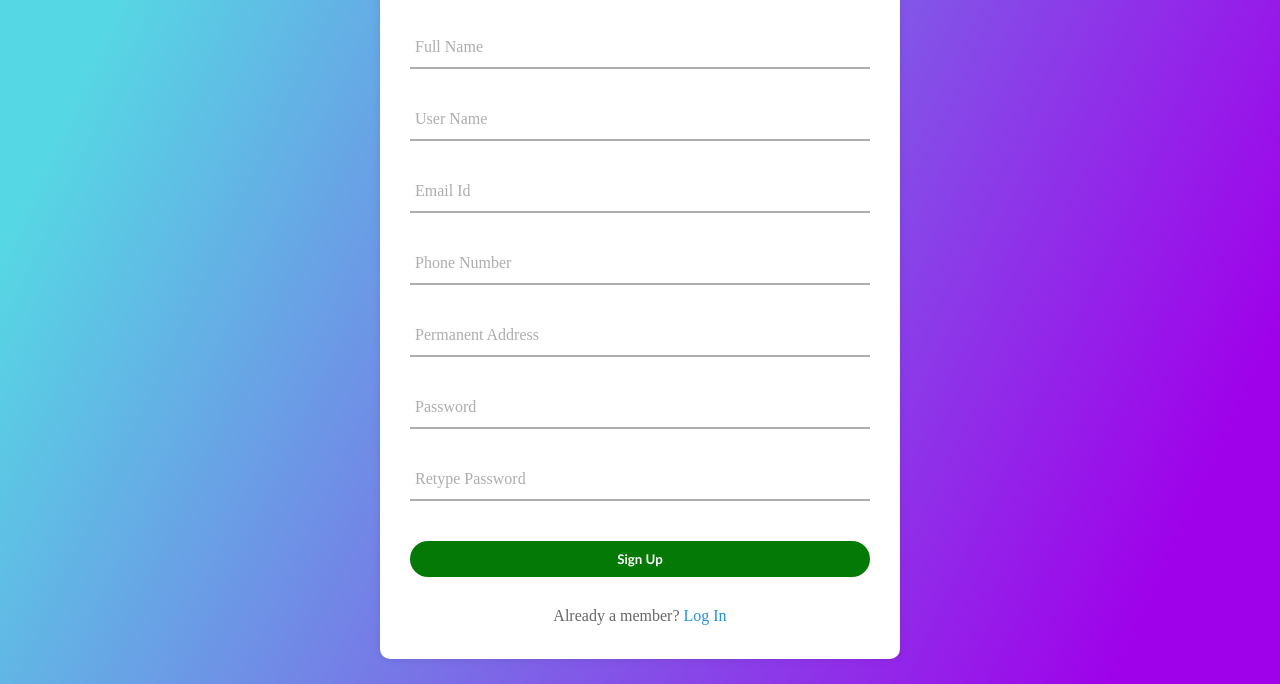
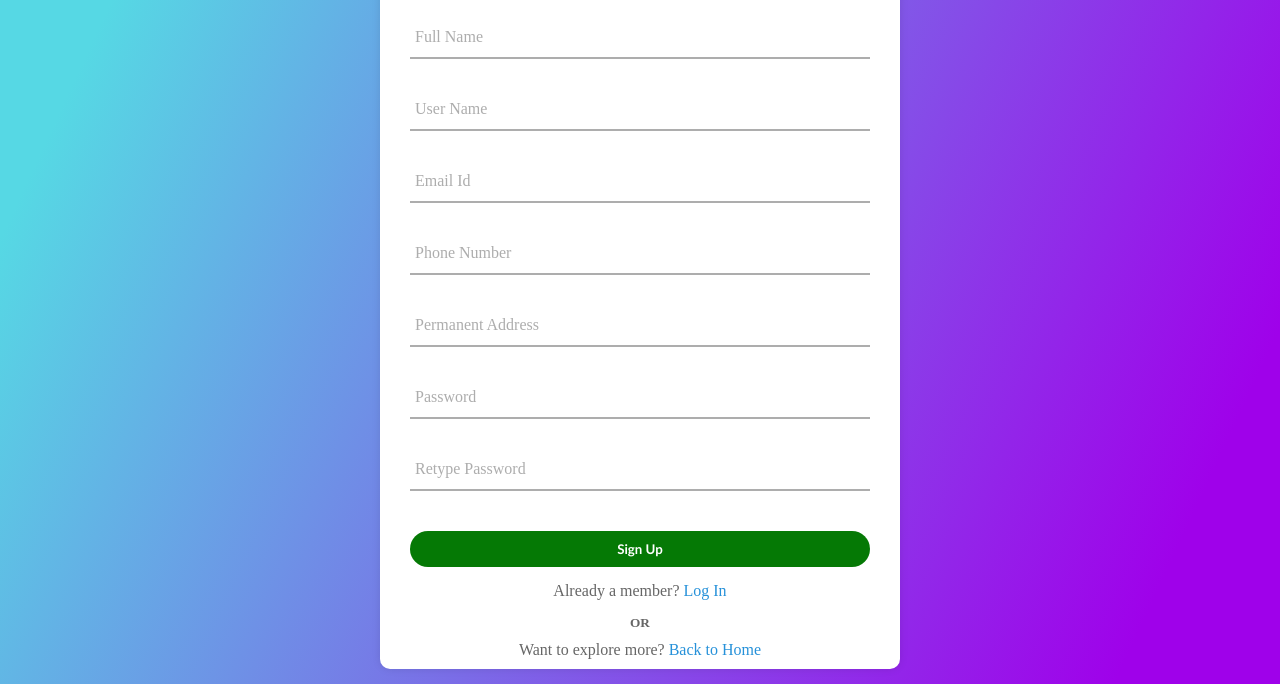
Before and after one commit to abhik7872/Career-Guidance-Website, a website: page public/studentSignup.html in a window 1280 px wide. Shown: the part 116-800 px from the top of the page. Drawn offline with Linux system fonts and the light colour scheme.

Commit message:
Sections added

```diff
--- a/public/css/collegeSignup.css
+++ b/public/css/collegeSignup.css
@@ -13,7 +13,7 @@ body{
 
 .box{
     width: 520px;
-    height: 750px;
+    height: 770px;
     box-sizing: border-box;
     top: 50%;
     left: 50%;
@@ -96,7 +96,7 @@ form .txt__field {
 }
 
 .login__link {
-    margin: 30px 0;
+    margin: 15px 0;
     text-align: center;
     font-size: 16px;
     color: #666;
@@ -109,6 +109,28 @@ form .txt__field {
 }
 
 .login__link a:hover {
+    text-decoration: underline;
+}
+
+.back__to__home {
+    margin: 15px 0;
+    text-align: center;
+    font-size: 16px;
+    color: #666;
+}
+
+.back__to__home h5 {
+    margin-bottom: 10px;
+    margin-top: 15px;
+}
+
+.back__to__home a {
+    color: #2691d9;
+    text-decoration: none;
+    cursor: pointer;
+}
+
+.back__to__home a:hover {
     text-decoration: underline;
 }
 
--- a/public/css/studentSignup.css
+++ b/public/css/studentSignup.css
@@ -13,7 +13,7 @@ body{
 
 .box{
     width: 520px;
-    height: 750px;
+    height: 770px;
     box-sizing: border-box;
     top: 50%;
     left: 50%;
@@ -96,7 +96,7 @@ form .txt__field {
 }
 
 .login__link {
-    margin: 30px 0;
+    margin: 15px 0;
     text-align: center;
     font-size: 16px;
     color: #666;
@@ -109,6 +109,28 @@ form .txt__field {
 }
 
 .login__link a:hover {
+    text-decoration: underline;
+}
+
+.back__to__home {
+    margin: 15px 0;
+    text-align: center;
+    font-size: 16px;
+    color: #666;
+}
+
+.back__to__home h5 {
+    margin-bottom: 10px;
+    margin-top: 15px;
+}
+
+.back__to__home a {
+    color: #2691d9;
+    text-decoration: none;
+    cursor: pointer;
+}
+
+.back__to__home a:hover {
     text-decoration: underline;
 }
 
--- a/public/studentSignup.html
+++ b/public/studentSignup.html
@@ -51,6 +51,10 @@
                 <div class="login__link">
                     Already a member? <a href="/login">Log In</a>
                 </div>
+                <div class="back__to__home">
+                    <h5>OR</h5>
+                    Want to explore more? <a href="/">Back to Home</a>
+                </div>
             </form>
         </div>
     </form>
```
Also changed, not shown: public/collegeSignup.html (+4 -0 lines), public/css/landing.css (+26 -2 lines), public/landing.html (+17 -4 lines).
